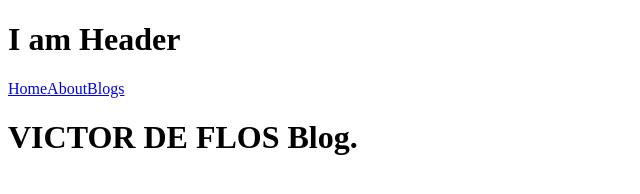
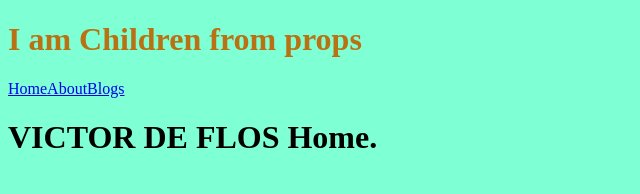
Before and after one commit to victordeflos/victordeflos.gatsby.blog, a Gatsby site: page / in a window 1280 px wide. Shown: the whole page, without its empty margins (0-640 px from the left). Built offline with nearby package versions, Linux system fonts and the light colour scheme; Gatsby itself is replaced by a stand-in of ours.

Commit message:
import scss files

```diff
--- /dev/null
+++ b/gatsby-browser.js
@@ -0,0 +1,3 @@
+
+
+import "./src/styles/global.scss"
--- a/src/components/Header.js
+++ b/src/components/Header.js
@@ -1,12 +1,12 @@
 import React from "react"
 import { Link } from "gatsby"
-
+import "./Header.scss";
 
 
 export default function Header() {
   return (
     <div>
-        <h1>I am Header</h1>
+        <h1 className="header-title">I am Children from props</h1>
         <Link to="/">Home</Link>
         <Link to="/about">About</Link>
         <Link to="/blogs">Blogs</Link>
--- /dev/null
+++ b/src/components/Header.scss
@@ -0,0 +1,6 @@
+
+
+
+.header-title {
+  color:rgb(185, 113, 19);
+}
--- a/src/components/Layout.js
+++ b/src/components/Layout.js
@@ -1,10 +1,11 @@
 import React from "react"
 import Header from "./Header"
 
-export default function Layout() {
+export default function Layout({children}) {
   return (
    <>
       <Header />
+      {children}
    </>
     )
 
--- a/src/pages/404.js
+++ b/src/pages/404.js
@@ -29,7 +29,7 @@ const NotFoundPage = () => {
   return (
     <main style={pageStyles}>
       <title>victordeflos.blog</title>
-      <h1 style={headingStyles}>Page not found</h1>
+      <h1>HELLO GATSBY ARTISTMAN</h1>
       <p style={paragraphStyles}>
         Sorry{" "}
         <span role="img" aria-label="Pensive emoji">
--- a/src/pages/about.js
+++ b/src/pages/about.js
@@ -1,9 +1,11 @@
 import React from "react"
+import Layout from "../components/Layout"
 
 export default function About() {
 
   return (
-
+<Layout>
     <h1>My Art About Page !!</h1>
+    </Layout>
   )
 }
--- a/src/pages/index.js
+++ b/src/pages/index.js
@@ -1,12 +1,12 @@
 import React from "react"
-import Header from "../components/Header"
+import Layout from "../components/Layout"
 
 export default function index() {
 
   return (
-    <div>
-       <Header />
-    <h1>VICTOR DE FLOS Blog.</h1>
-    </div>
+
+       <Layout>
+    <h1>VICTOR DE FLOS Home.</h1>
+      </Layout>
   )
 }
--- /dev/null
+++ b/src/styles/global.scss
@@ -0,0 +1,3 @@
+html {
+  background-color: aquamarine;
+}
```
Also changed, not shown: src/pages/blogs.js (+6 -3 lines), 2 other files.
